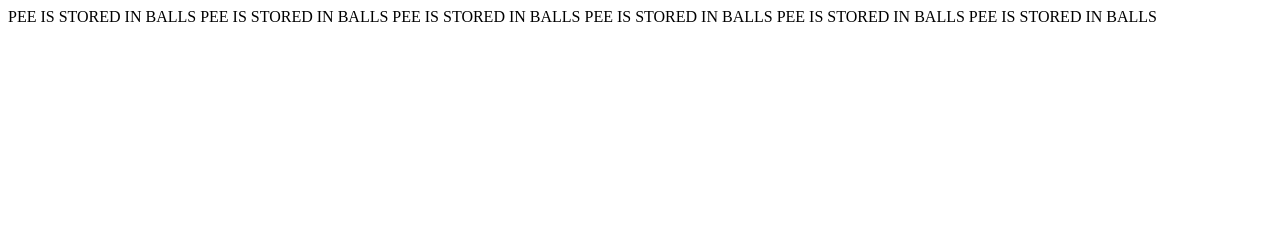
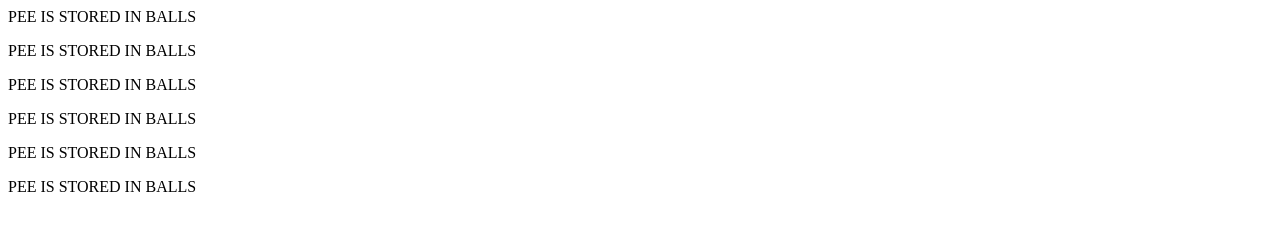
Before and after one commit to Laggan-Gang/Lagganstuff, a plain HTML site: page index.html in a window 1280 px wide. Drawn offline with Linux system fonts and the light colour scheme.

Commit message:
Update index.html

```diff
--- a/index.html
+++ b/index.html
@@ -4,12 +4,12 @@
           <title>My Website Title</title>
      </head>
      <body>
-          PEE IS STORED IN BALLS
-PEE IS STORED IN BALLS
-PEE IS STORED IN BALLS
-PEE IS STORED IN BALLS
-PEE IS STORED IN BALLS
-PEE IS STORED IN BALLS
+          PEE IS STORED IN BALLS<p>
+PEE IS STORED IN BALLS<p>
+PEE IS STORED IN BALLS<p>
+PEE IS STORED IN BALLS<p>
+PEE IS STORED IN BALLS<p>
+PEE IS STORED IN BALLS<p>
 
      </body>
 </html>
```
